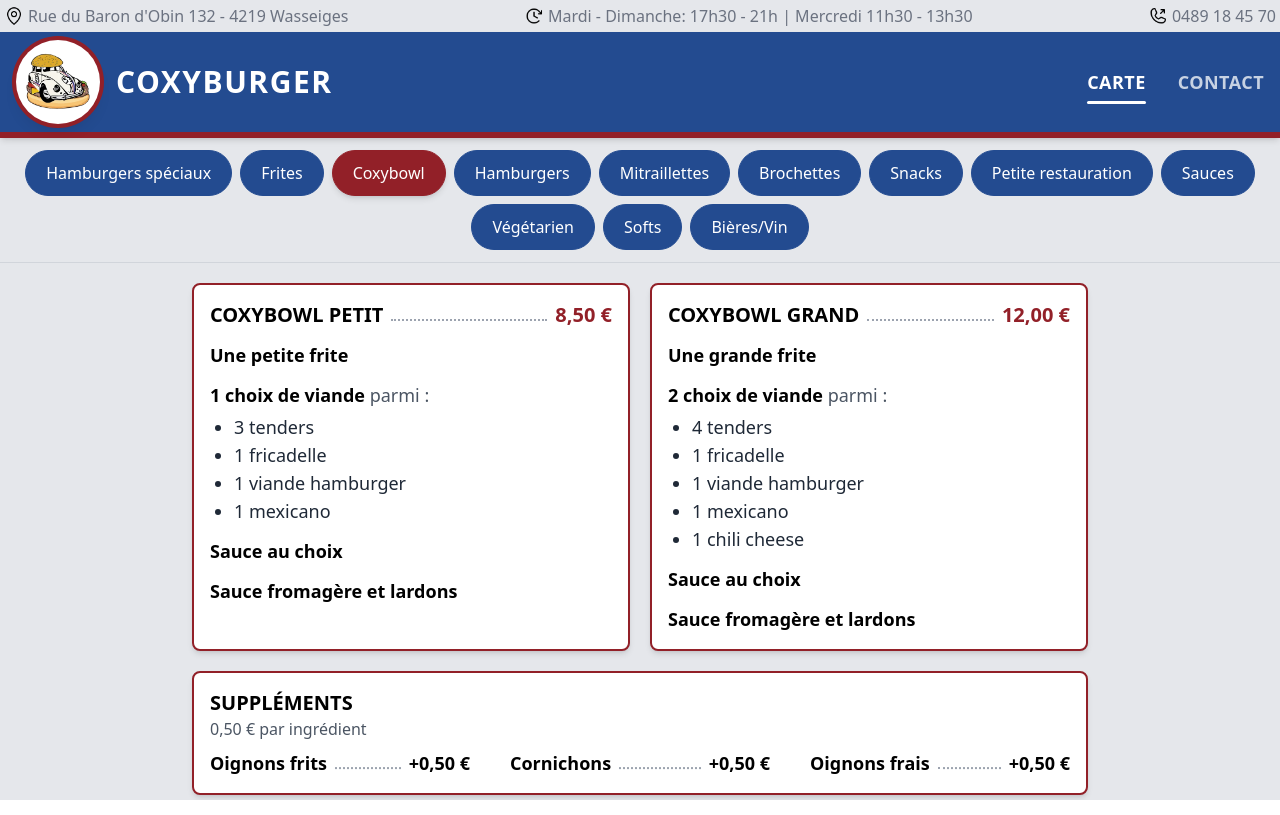
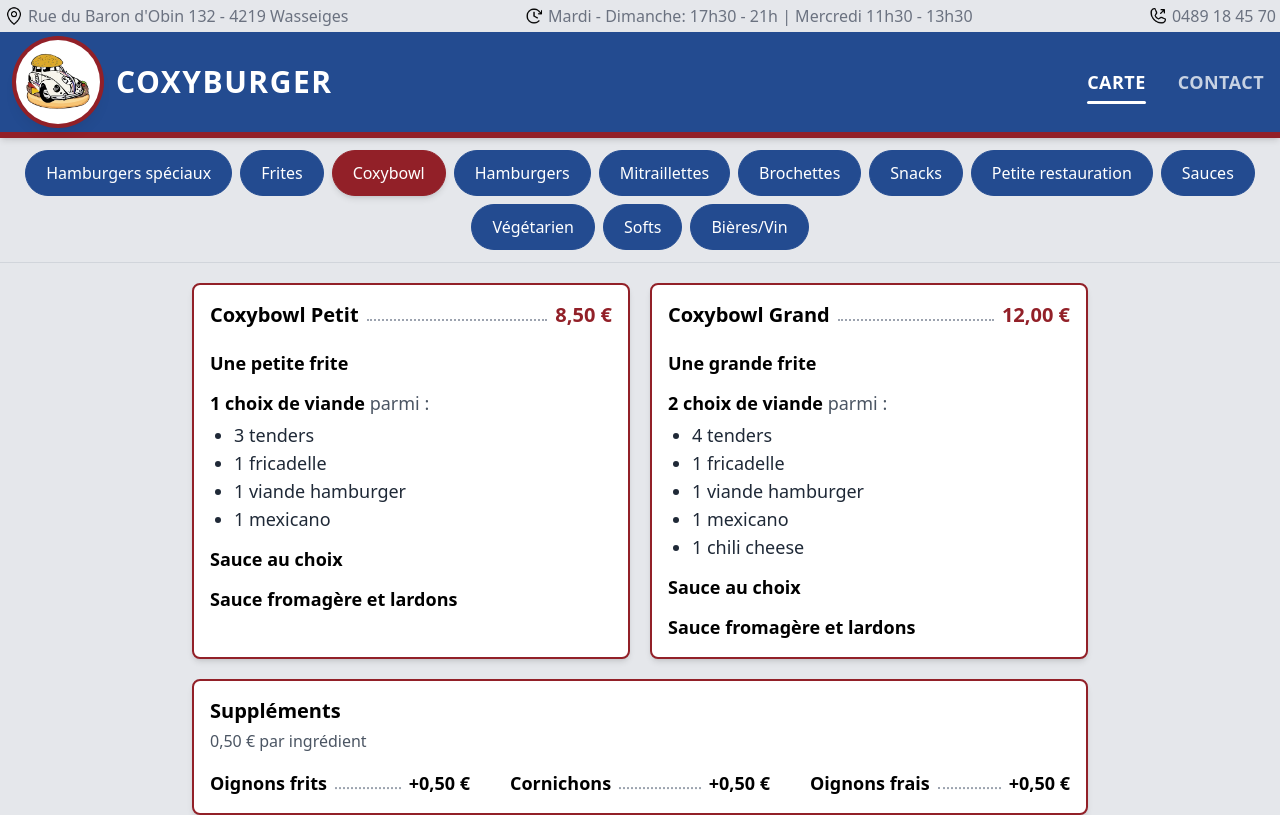
Before and after one commit to KaZzy12/coxyburger-vite, a Vue app: page /carte/coxybowl in a window 1280 px wide. Built offline with nearby package versions, Linux system fonts and the light colour scheme.

Commit message:
Small ux modif bowl

```diff
--- a/src/components/menu/MenuCoxybowl.vue
+++ b/src/components/menu/MenuCoxybowl.vue
@@ -8,7 +8,7 @@
           class="flex flex-col rounded-lg border-2 border-burgundy bg-white p-4 shadow-md"
         >
           <header class="flex items-baseline gap-2 text-xl">
-            <h2 class="font-extrabold uppercase">Coxybowl {{ bowl.name }}</h2>
+            <h3 class="font-bold">Coxybowl {{ bowl.name }}</h3>
             <span
               class="min-w-4 flex-1 translate-y-[-0.05em] border-b-2 border-dotted border-gray-400"
               aria-hidden="true"
@@ -18,7 +18,7 @@
             </span>
           </header>
 
-          <ul class="mt-3 space-y-3 text-lg">
+          <ul class="mt-5 space-y-3 text-lg">
             <li>
               <span class="font-semibold">{{ bowl.fries }}</span>
             </li>
@@ -37,13 +37,15 @@
       </div>
 
       <section class="mt-5 rounded-lg border-2 border-burgundy bg-white p-4 shadow-md">
-        <h2 class="text-xl font-extrabold uppercase">Suppléments</h2>
-        <p class="text-gray-600">{{ formatPrice(coxybowl.supplements.price) }} par ingrédient</p>
-        <ul class="mt-2 grid grid-cols-1 gap-x-10 gap-y-2 md:grid-cols-3">
+        <h3 class="text-xl font-bold">Suppléments</h3>
+        <p class="mt-1 text-gray-600">
+          {{ formatPrice(coxybowl.supplements.price) }} par ingrédient
+        </p>
+        <ul class="mt-4 grid grid-cols-1 gap-x-10 gap-y-2 md:grid-cols-3">
           <li
             v-for="item in coxybowl.supplements.items"
             :key="item"
-            class="flex items-baseline gap-2 text-lg [align-items:last_baseline]"
+            class="flex items-baseline gap-2 text-lg"
           >
             <span class="font-semibold">{{ item }}</span>
             <span
```
